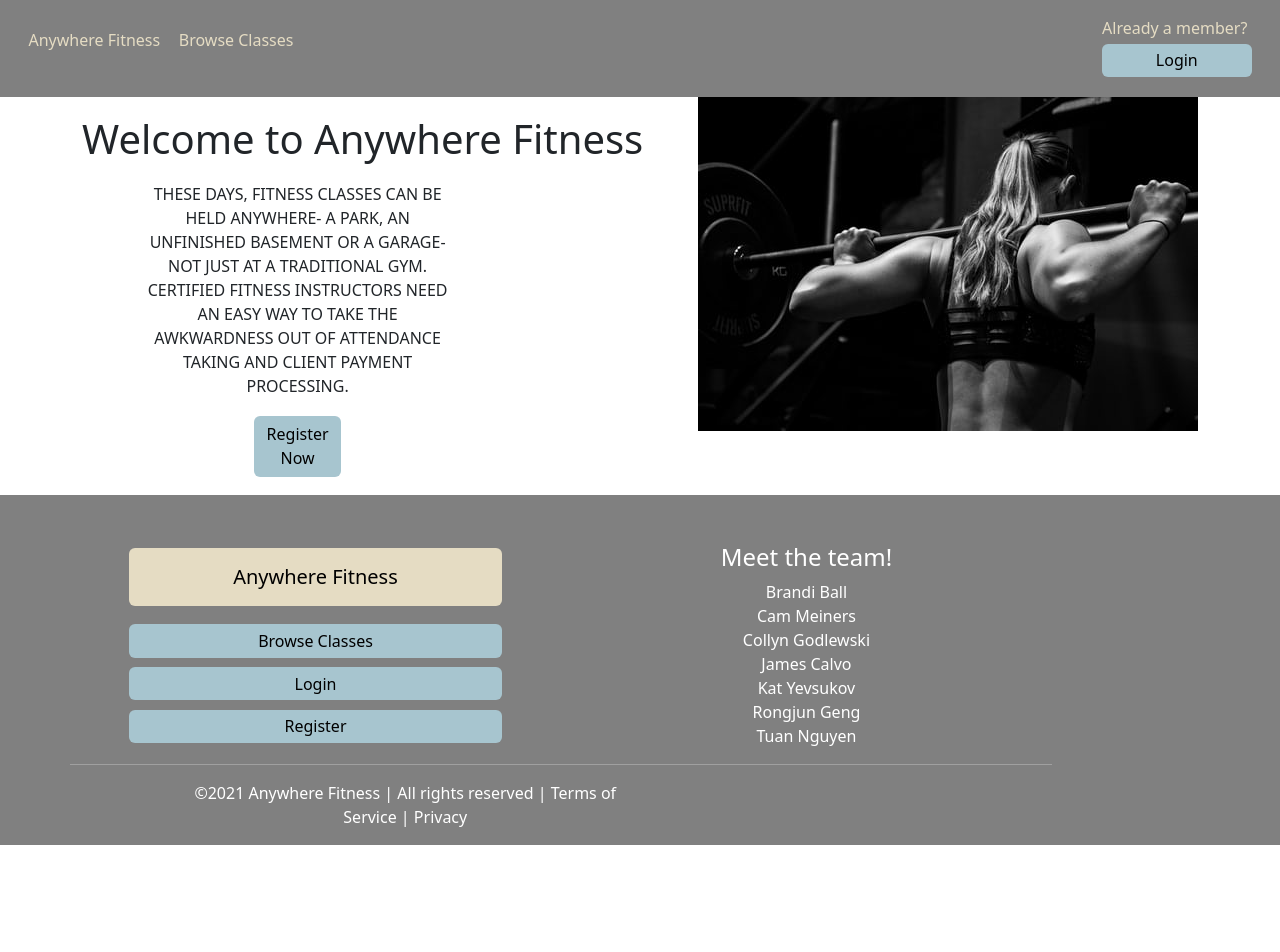
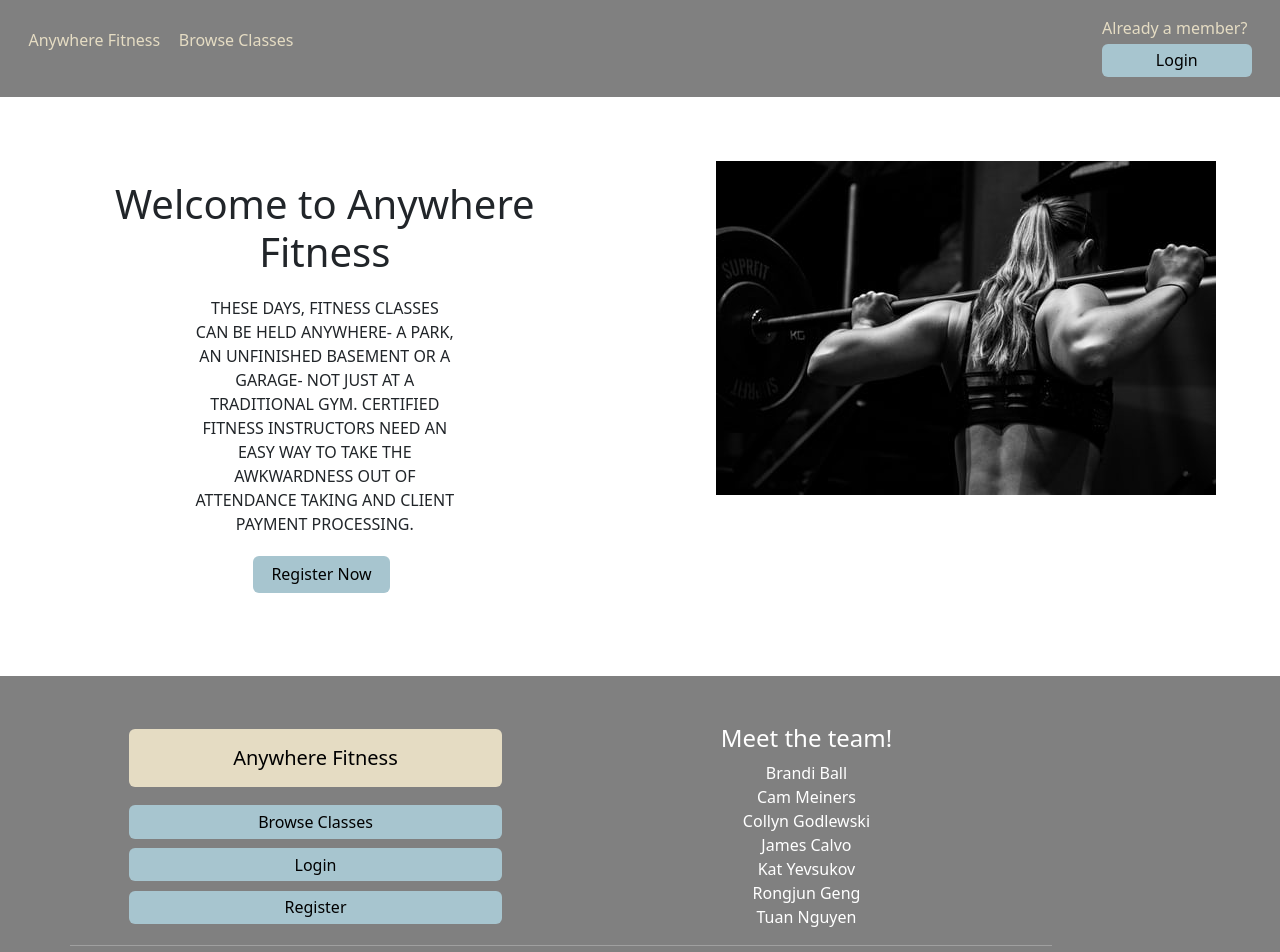
Before and after one commit to ft-anywhere-fitness-7/front-end, a React (Create React App) app in the folder front-end/: page / in a window 1280 px wide. Shown: the top 952 px of the page. Before the commit the page ends 845 px from the top, so only its background shows below. Built offline with nearby package versions, Linux system fonts and the light colour scheme.

Commit message:
home, header, footer style updated

```diff
--- a/front-end/src/CSS/Footer.css
+++ b/front-end/src/CSS/Footer.css
@@ -16,6 +16,11 @@
 .container{
     display: flex;
     justify-content: space-between;
+}
+.row{
+    display: flex;
+    justify-content: center;
+    margin-left: 17%;
 }
 .button {
     display: flex;
--- a/front-end/src/CSS/Home.css
+++ b/front-end/src/CSS/Home.css
@@ -1,22 +1,26 @@
-.container {
+.home-container {
     display: flex;
+    padding: 5%;
 }
-.container h1 {
+.home-container h1 {
     margin-top: 3%;
     margin-bottom: 3%;
+    text-align: center;
+    margin-right: 20%;
 }
-.container p {
+.home-container p {
     margin-right: 40%;
     margin-left: 10%;
     text-align: center;
+    padding-left: 10%;
 }
 .register-now {
     display: flex;
     justify-content: center;
     margin-top: 3%;
     margin-bottom: 3%;
-    margin-right: 58%;
-    margin-left: 28%;
+    margin-right: 50%;
+    margin-left: 29%;
     text-align: center;
     text-decoration: none;
     color: #000000;
--- a/front-end/src/components/Footer.js
+++ b/front-end/src/components/Footer.js
@@ -28,8 +28,8 @@ const Footer = () => {
                         </ul>
                     </div>
                     <hr />
-                    <div className="row">
-                        <p className="col-sm copyright">
+                    <div className="copyright">
+                        <p className="col-sm">
                             &copy;{new Date().getFullYear()} Anywhere Fitness | All rights reserved | Terms of Service | Privacy
                         </p>
                     </div>
--- a/front-end/src/components/Home.js
+++ b/front-end/src/components/Home.js
@@ -17,7 +17,7 @@ export default function Home(props) {
         <div className="header-section">
           {/* <Header isLoggedIn = { isLoggedIn } role = { role }  message = { message } /> */}
         </div>
-            <div className="container">
+            <div className="home-container">
                 <div>
                     <div className="left">
                         <h1>Welcome to Anywhere Fitness</h1>
```
